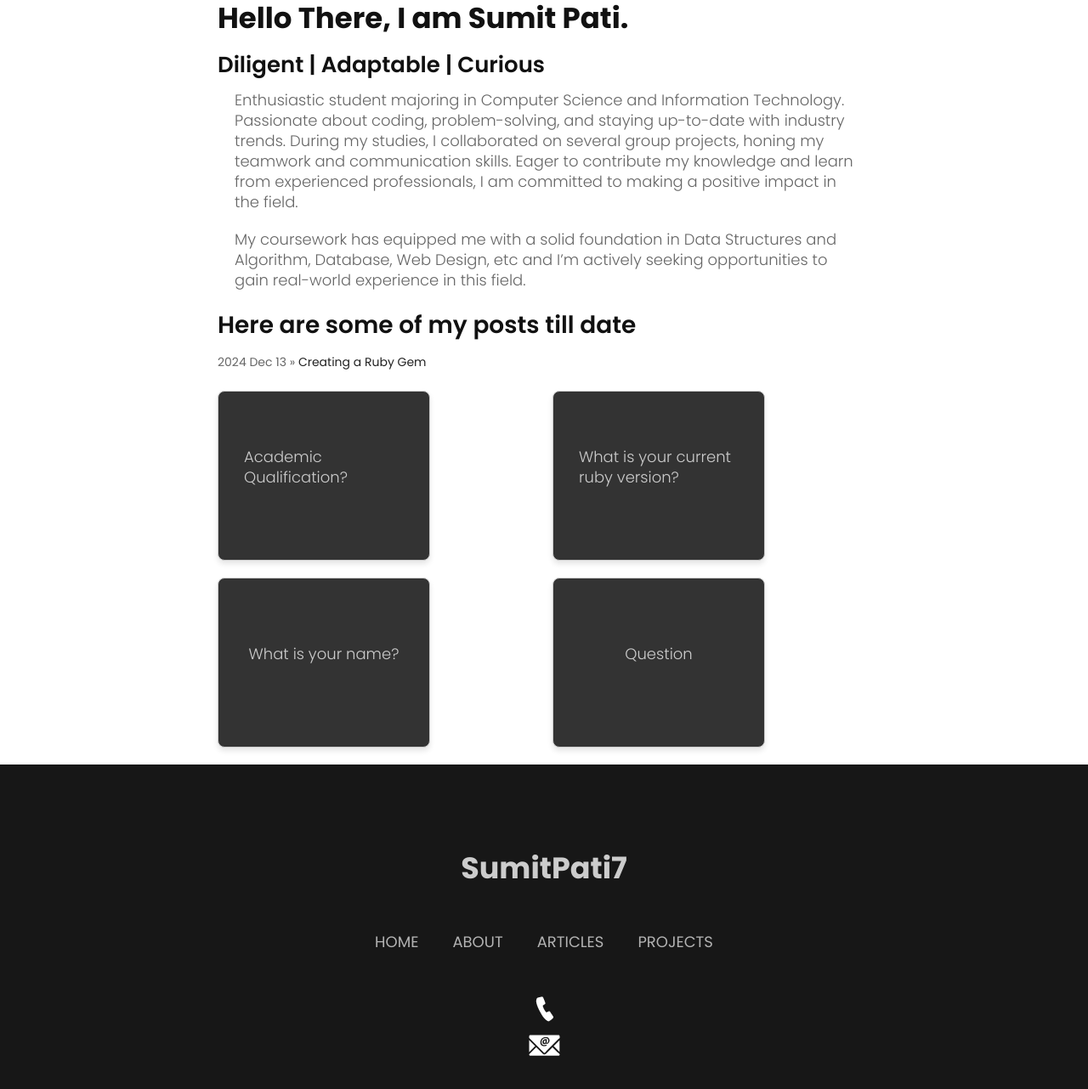
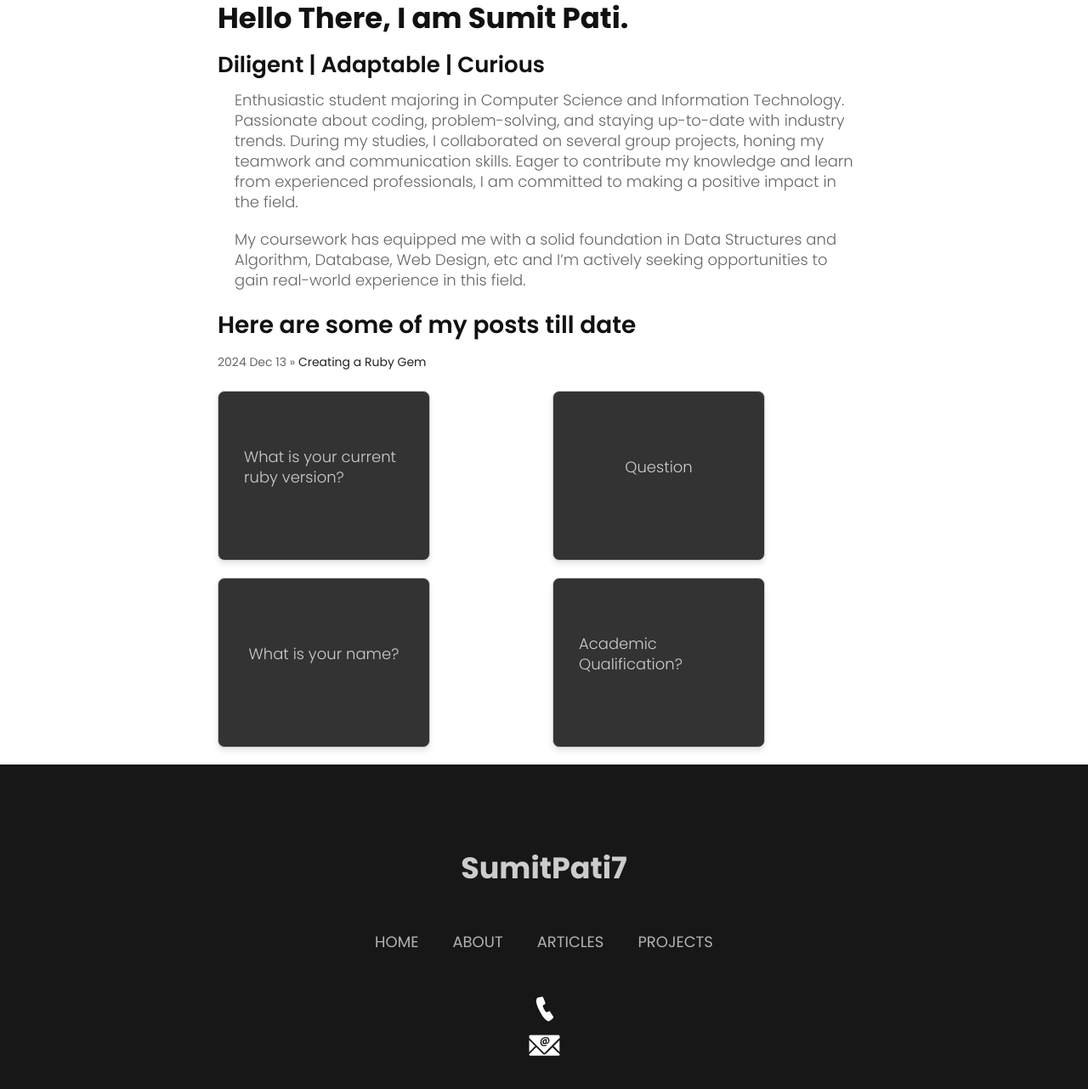
Before and after one commit to sumitpati7/blog, a Jekyll site: the page built from index.md, in a window 1280 px wide, cut to the strip 83-1384 px from the top of the page. Shown: the top 1282 px of the strip at 85% size. Built offline with Jekyll 4.4.1, drawn with Linux system fonts in a browser that asks for light colours; nearby versions of some CDN libraries; some web fonts are replaced; comment, search, counter and statistics services are not loaded.

Commit message:
auto commit

```diff
--- a/index.md
+++ b/index.md
@@ -2,17 +2,17 @@
 layout: default
 title: SumitPati7
 flashcards:
-  - question: Academic Qualification?
-    answer: Bachelor in CSIT
-
   - question: What is your current ruby version?
     answer: 3\.3.4
+
+  - question: Question
+    answer: Answer
 
   - question: What is your name?
     answer: My name is **Sumit Pati**.
 
-  - question: Question
-    answer: Answer
+  - question: Academic Qualification?
+    answer: Bachelor in CSIT
 
 ---
 # Hello There, I am Sumit Pati.
```
